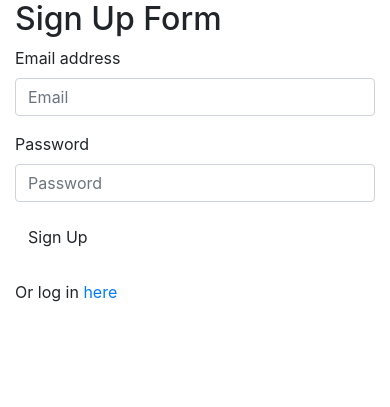
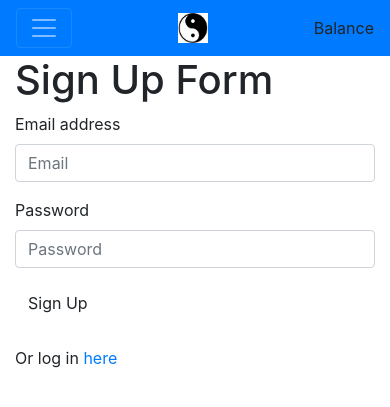
Before and after one commit to On-Your-Marc-GO/Balanced, a Node server app: page / in a window 390 px wide. Shown: the top 407 px of the page. Run offline with Node 20, Linux system fonts and the light colour scheme; some libraries are stand-ins or nearby versions.

Commit message:
collapsing navbar works, and now the template allows content to lay in the right area

```diff
--- a/views/layouts/main.handlebars
+++ b/views/layouts/main.handlebars
@@ -25,7 +25,7 @@
             type="text/css"
         />
     </head>
-    {{!-- <body>
+    <body>
         <!-- Bootstrap NavBar -->
         <nav class="navbar navbar-expand-md navbar-dark bg-primary">
             <button
@@ -211,11 +211,7 @@
                         </div>
                     </a>
                 </ul>
-                <!-- List Group END-->
             </div>
-            <!-- sidebar-container END -->
-        </div>
-        <!-- body-row END --> --}}
 
         {{{body}}}
 
--- a/views/signup.handlebars
+++ b/views/signup.handlebars
@@ -1,7 +1,5 @@
-<div class="container">
-    <div class="row">
-        <div class="col-md-6 col-md-offset-3">
-            <h2>Sign Up Form</h2>
+<div class="col-md-6 col-md-offset-3">
+            <h1>Sign Up Form</h1>
                 <form class="signup">
                     <div class="form-group">
                         <label for="inputEmail1">Email address</label>
```
Also changed, not shown: public/assets/js/main.js.
